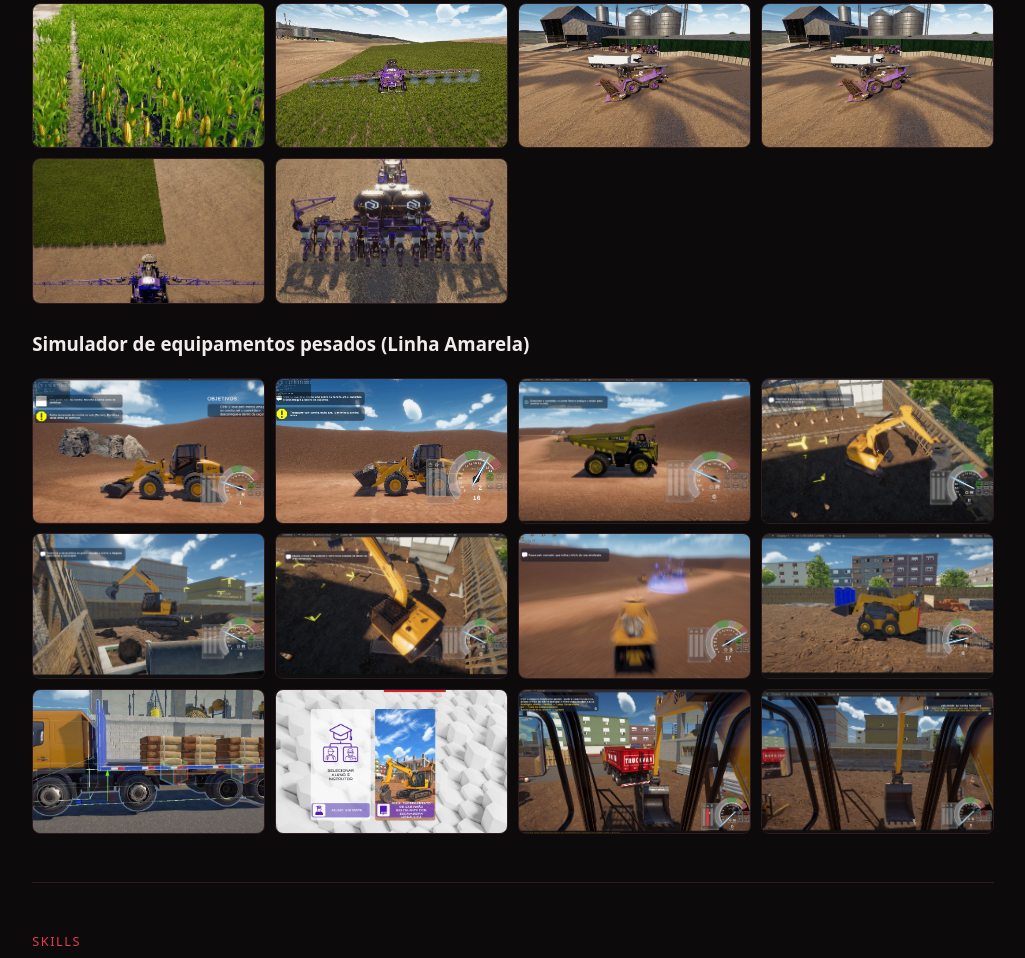
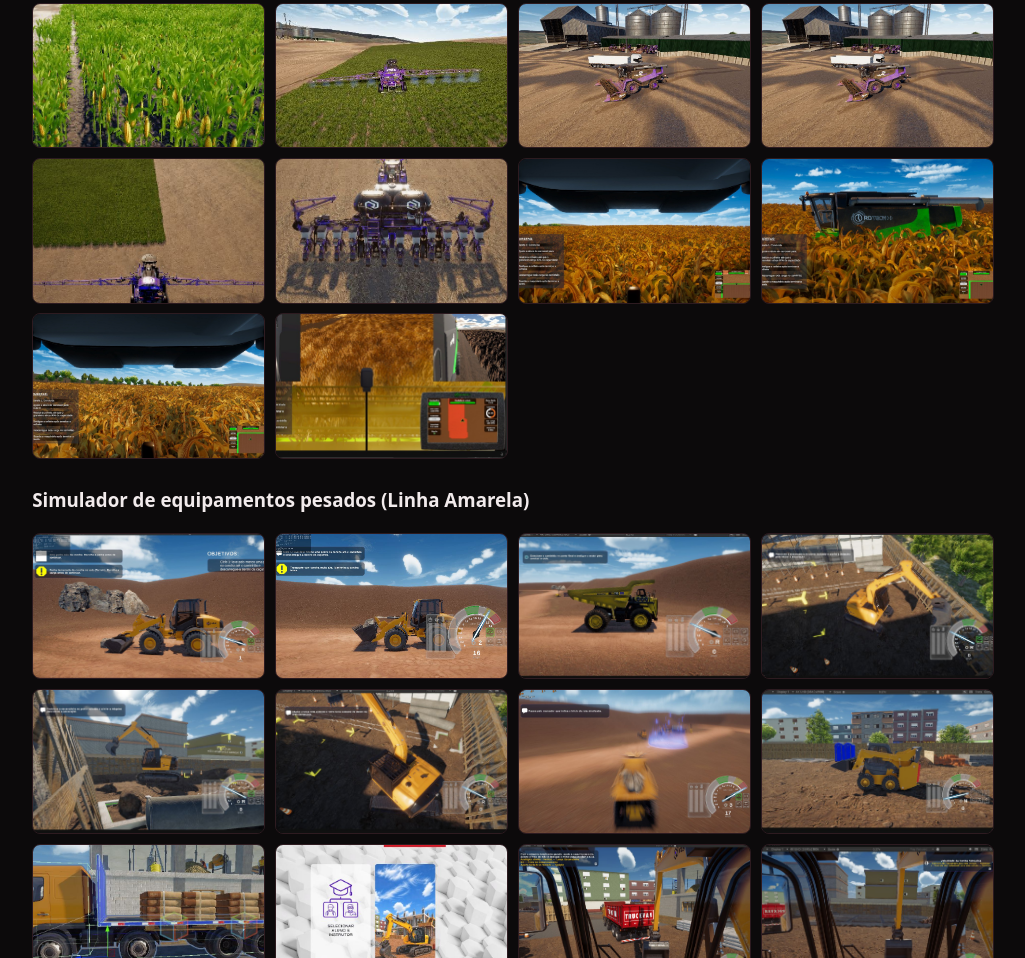
Before and after one commit to schaeffergui/schaeffergui.github.io, a plain HTML site: page index.html in a window 1280 px wide. Shown: the part 5100-6058 px from the top of the page, without its empty margins (127-1152 px from the left). Drawn offline with Linux system fonts and the light colour scheme.

Commit message:
Add four agricultural simulator screenshots to gallery

```diff
--- a/index.html
+++ b/index.html
@@ -198,6 +198,10 @@ html[lang=pt-BR] [data-l=pt],html[lang=en] [data-l=en]{display:revert}
 <a href="agro-12.jpg" target="_blank" rel="noopener"><img src="agro-12.jpg" loading="lazy" alt="Simulador agrícola 12"></a>
 <a href="agro-13.jpg" target="_blank" rel="noopener"><img src="agro-13.jpg" loading="lazy" alt="Simulador agrícola 13"></a>
 <a href="agro-14.jpg" target="_blank" rel="noopener"><img src="agro-14.jpg" loading="lazy" alt="Simulador agrícola 14"></a>
+<a href="agro-15.jpg" target="_blank" rel="noopener"><img src="agro-15.jpg" loading="lazy" alt="Colheitadeira vista de dentro da cabine, com a lista de tarefas da aula e o mapa do trajeto"></a>
+<a href="agro-16.jpg" target="_blank" rel="noopener"><img src="agro-16.jpg" loading="lazy" alt="Colheitadeira em plantação de sorgo, com o painel de tarefas e o mapa no canto"></a>
+<a href="agro-17.jpg" target="_blank" rel="noopener"><img src="agro-17.jpg" loading="lazy" alt="Visão do operador na colheitadeira, com tarefas da aula e mapa do trajeto"></a>
+<a href="agro-18.jpg" target="_blank" rel="noopener"><img src="agro-18.jpg" loading="lazy" alt="Painel da colheitadeira com o mapa de trajeto, indicadores e plataforma de corte"></a>
 </div>
 <h3 style="margin-top:1.6rem"><span data-l="pt">Simulador de equipamentos pesados (Linha Amarela)</span><span data-l="en">Heavy-equipment simulator (Yellow Line)</span></h3>
 <div class="gal">
```
Also changed, not shown: agro-15.jpg (added), agro-16.jpg (added), agro-17.jpg (added), agro-18.jpg (added).
